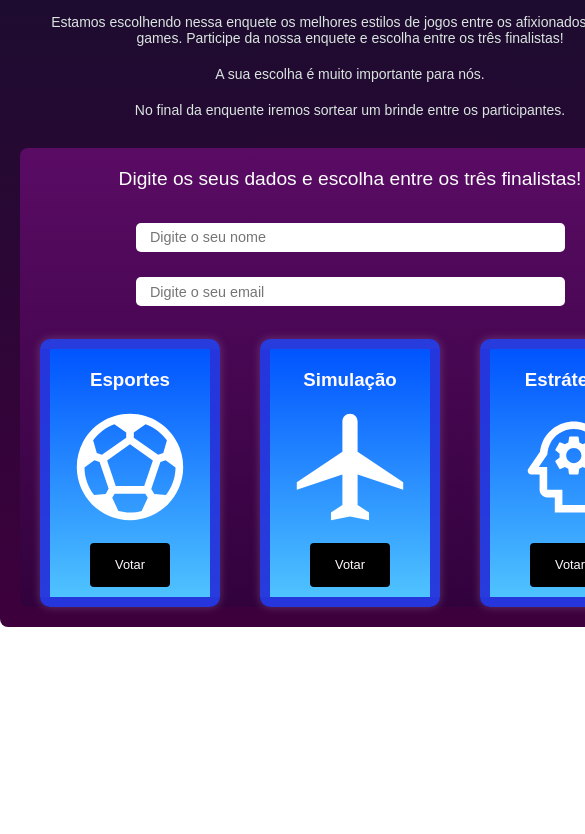
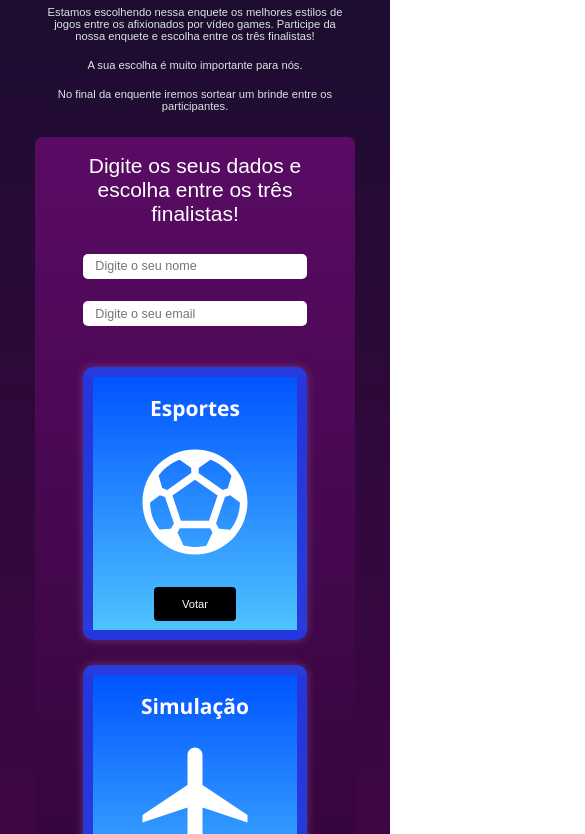
Before and after one commit to diegolvf/Bootcamp_mod02_projeto_final, a plain HTML site: page index.html in a window 390 px wide. Shown: the part 66-900 px from the top of the page, 585 px wide, since content can reach past the window. Before the commit the page ends 844 px from the top, so only its background shows below. Drawn offline with Linux system fonts and the light colour scheme.

Commit message:
Closes #6 - Conclúido: responsividade do projeto.

```diff
--- a/assets/css/style.css
+++ b/assets/css/style.css
@@ -13,31 +13,33 @@ h1 {
     text-transform: uppercase;
     text-align: center;
     color: #FECD23;
-    margin-bottom: 20px;
-    font-size: 1.6rem;
+    margin-bottom: 1.2rem;
+    font-size: 1.8rem;
 }
 
 h2 {
     text-align: center;
     color: #FEFEFF;
     font-family: Arial, Helvetica, sans-serif;
-    margin: 20px;
-    font-size: 1.2rem;
-    font-weight: 100;
+    margin: 1.2rem;
+    font-size: 1.5rem;
+    font-weight: 150;
 }
 
 h3 {
     text-align: center;
     color: #FFFBFE;
-    font-family: Arial, Helvetica, sans-serif;
-    margin-top: 20px;
+    font-family:'Segoe UI', Tahoma, Geneva, Verdana, sans-serif;
+    margin-top: 1.2rem;
+    font-size: 1.2rem;
+    font-weight: 450;
 }
 
 p {
-    padding: 10px;
+    padding: 0.6rem;
     color: #DAE5E0;
     text-align: center;
-    font-size: 14px;
+    font-size: 0.8rem;
     font-family: Arial, Helvetica, sans-serif;
 }
 
@@ -58,10 +60,10 @@ img {
 .container {
     width: 700px;
     margin: auto;
-    padding: 20px;
+    padding: 1.2rem;
     border-radius: 8px;
     border: none;
-    background: linear-gradient(to bottom, #1a0d2e, #3d003d);
+    background: linear-gradient(to bottom, #1a0d2e, #510151);
 }
 
 .box-01 {
@@ -74,9 +76,9 @@ img {
     display: flex;
     flex-direction: column;
     margin: auto;
-    margin-top: 20px;
-    border-radius: 8px;
-    background: linear-gradient(to bottom, #5a0b64, #32023d);
+    margin-top: 1.2rem;
+    border-radius: 0.5rem;
+    background: linear-gradient(to bottom, #5a0b64, #200127);
 }
 
 .forms {
@@ -98,7 +100,10 @@ input {
 .cards {
     display: flex;
     justify-content: space-around;
-    margin-top: 20px;
+    width: 100%;
+    margin: auto;
+    margin-top: 1.2rem;
+    padding-bottom: 1.2rem;
 }
 
 .card {
@@ -112,14 +117,14 @@ input {
 }
 
 object {
-    width: 95%;
+    width: 90%;
     margin: auto;
 }
 
 button {
-    width: 50%;
+    width: 55%;
     margin: auto;
-    padding: 0.9rem 1rem;
+    padding: 0.7rem 1rem;
     color: #FFFBFE;
     background-color: #000000;
     font-size: 0.8rem;
@@ -127,7 +132,7 @@ button {
     border: none;
     cursor: pointer;
     transition: background-color 0.5s ease;
-    margin-bottom: 10px;
+    margin-bottom: 0.6rem;
     transition: background-color 0.5s ease;
 }
 
@@ -135,3 +140,65 @@ button:hover {
     background-color: #e9e9e9;
     color: #000000;
 }
+
+@media screen and (max-width: 500px) {
+
+    html {
+        font-size: 14px;
+    }
+
+    body {
+        overflow-x: hidden;
+    }
+
+    h2 {
+        font-weight: 300;
+    }
+
+    h3 {
+        font-size: 1.5rem;
+        font-weight: 600;
+    }
+
+    .container {
+        display: flex;
+        flex-direction: column;
+        align-items: center;
+        width: 100%;
+    }
+
+    .box-01, .box-02 {
+        max-width: 90%;
+    }
+
+    input {
+    width: 70%;
+    height: 22px;
+    padding: 0.9rem;
+    font-size: 0.9rem;
+    border-radius: 5px;
+    border: 0;
+    margin: 0.8rem;
+}
+
+    .cards {
+        flex-direction: column;
+        align-items: center;
+    }
+
+    .card {
+        width: 70%;
+        height: 70vw;
+        margin: 0.9rem;
+    }
+
+    object {
+        max-width: 150px;
+    }
+
+    button {
+        width: 40%;
+        padding: 0.8rem 1.2rem;
+    }
+
+}
```
